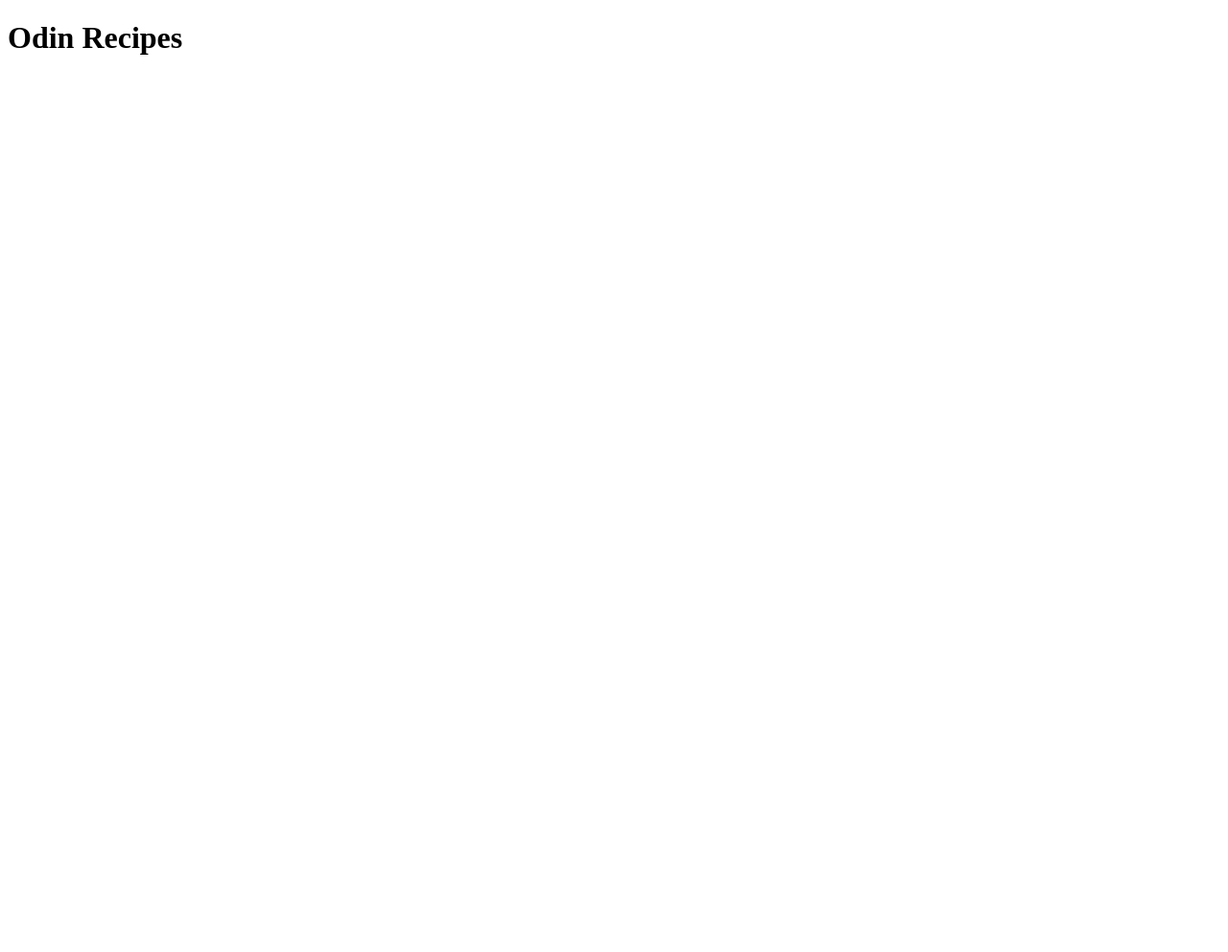
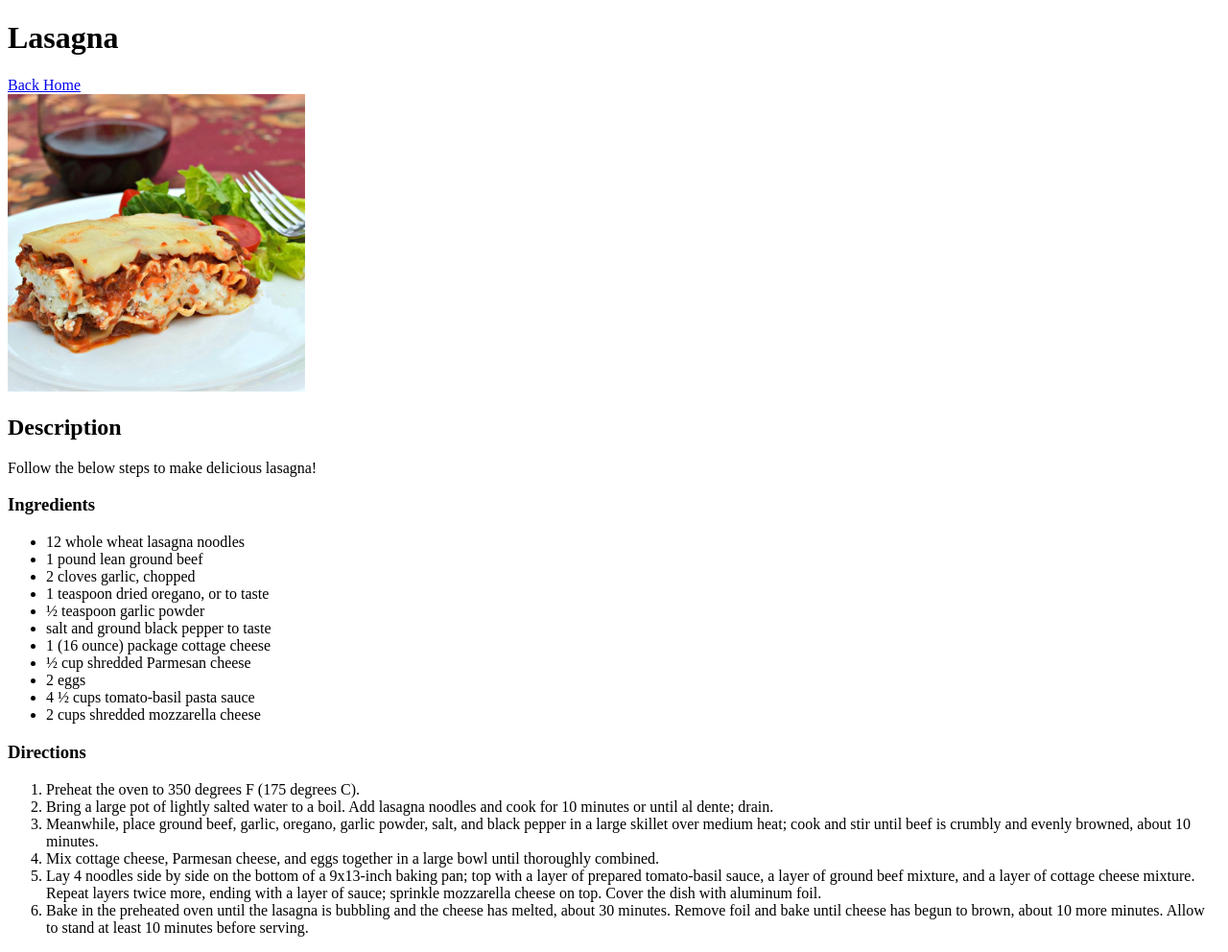
Before and after one commit to jakobschaefer21/odin-recipes, a plain HTML site: page recipes/lasagna.html in a window 1280 px wide. Shown: the whole page at 96% size. Before the commit the page ends 800 px from the top, so only its background shows below. Drawn offline with Linux system fonts and the light colour scheme.

Commit message:
Created lasagna.html

```diff
--- a/recipes/lasagna.html
+++ b/recipes/lasagna.html
@@ -6,6 +6,36 @@
     </head>
 
     <body>
-        <h1>Odin Recipes</h1>
+        <h1>Lasagna</h1>
+        <a href="../index.html">Back Home<br></a>
+        <img src="../images/lasagna.jpg" alt="Lasagna" height="310" width="310"><br>
+        <h2>Description</h2>
+        <p>Follow the below steps to make delicious lasagna!<br></p>
+
+        <h3>Ingredients</h3>
+        <ul>
+            <li>12 whole wheat lasagna noodles</li>
+            <li>1 pound lean ground beef</li>
+            <li>2 cloves garlic, chopped</li>
+            <li>1 teaspoon dried oregano, or to taste</li>
+            <li>½ teaspoon garlic powder</li>
+            <li>salt and ground black pepper to taste</li>
+            <li>1 (16 ounce) package cottage cheese</li>
+            <li>½ cup shredded Parmesan cheese</li>
+            <li>2 eggs</li>
+            <li>4 ½ cups tomato-basil pasta sauce</li>
+            <li>2 cups shredded mozzarella cheese</li>
+        </ul>
+
+        <h3>Directions</h3>
+        <ol>
+            <li>Preheat the oven to 350 degrees F (175 degrees C).</li>
+            <li>Bring a large pot of lightly salted water to a boil. Add lasagna noodles and cook for 10 minutes or until al dente; drain.</li>
+            <li>Meanwhile, place ground beef, garlic, oregano, garlic powder, salt, and black pepper in a large skillet over medium heat; cook and stir until beef is crumbly and evenly browned, about 10 minutes.</li>
+            <li>Mix cottage cheese, Parmesan cheese, and eggs together in a large bowl until thoroughly combined.</li>
+            <li>Lay 4 noodles side by side on the bottom of a 9x13-inch baking pan; top with a layer of prepared tomato-basil sauce, a layer of ground beef mixture, and a layer of cottage cheese mixture. Repeat layers twice more, ending with a layer of sauce; sprinkle mozzarella cheese on top. Cover the dish with aluminum foil.</li>
+            <li>Bake in the preheated oven until the lasagna is bubbling and the cheese has melted, about 30 minutes. Remove foil and bake until cheese has begun to brown, about 10 more minutes. Allow to stand at least 10 minutes before serving.</li>
+        </ol>
+
     </body>
 </html>
```
Also changed, not shown: index.html (+2 -2 lines), recipes/tacos.html (+3 -3 lines), images/lasagna.jpg (added), images/taco.jpg (added).
